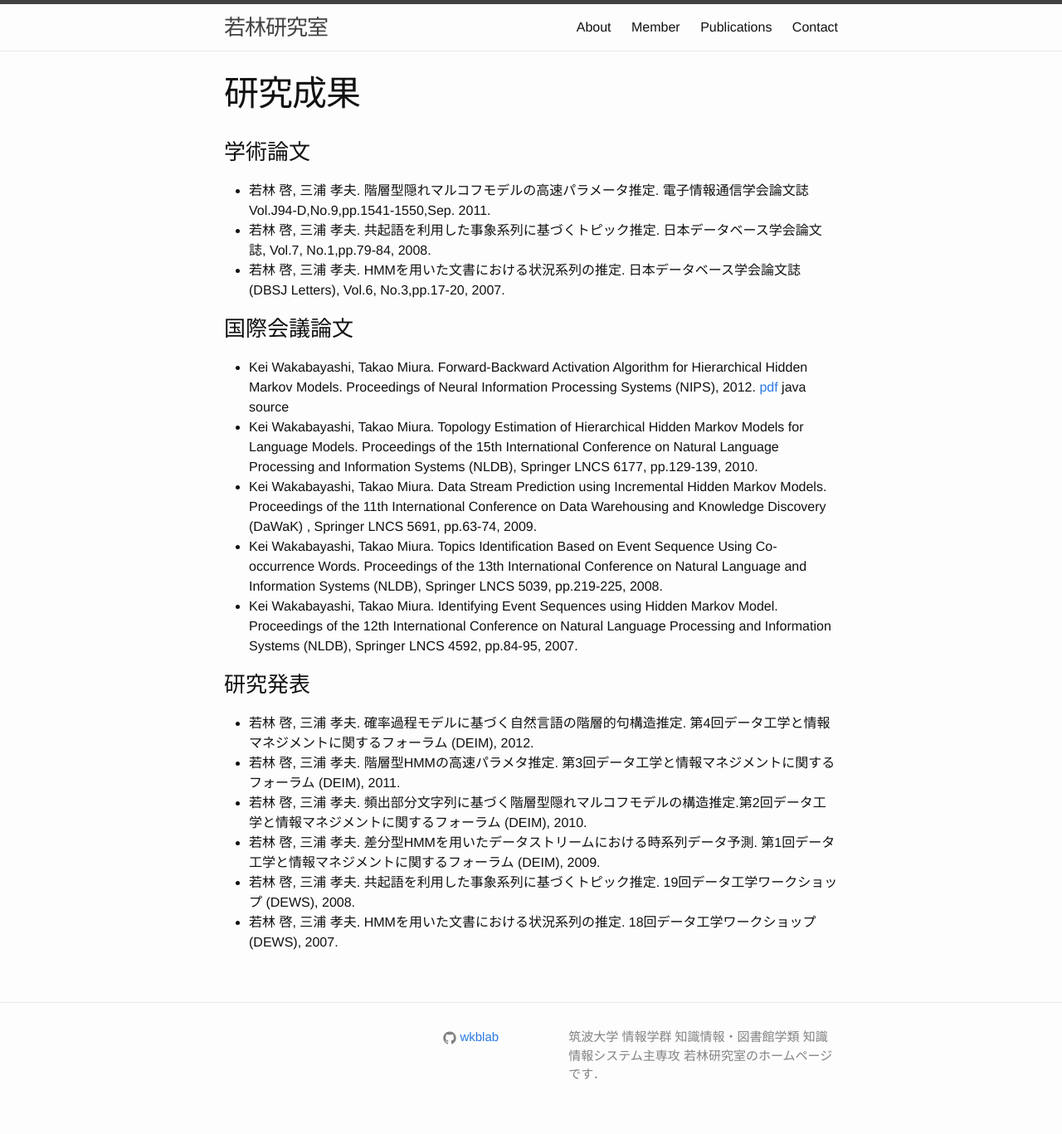
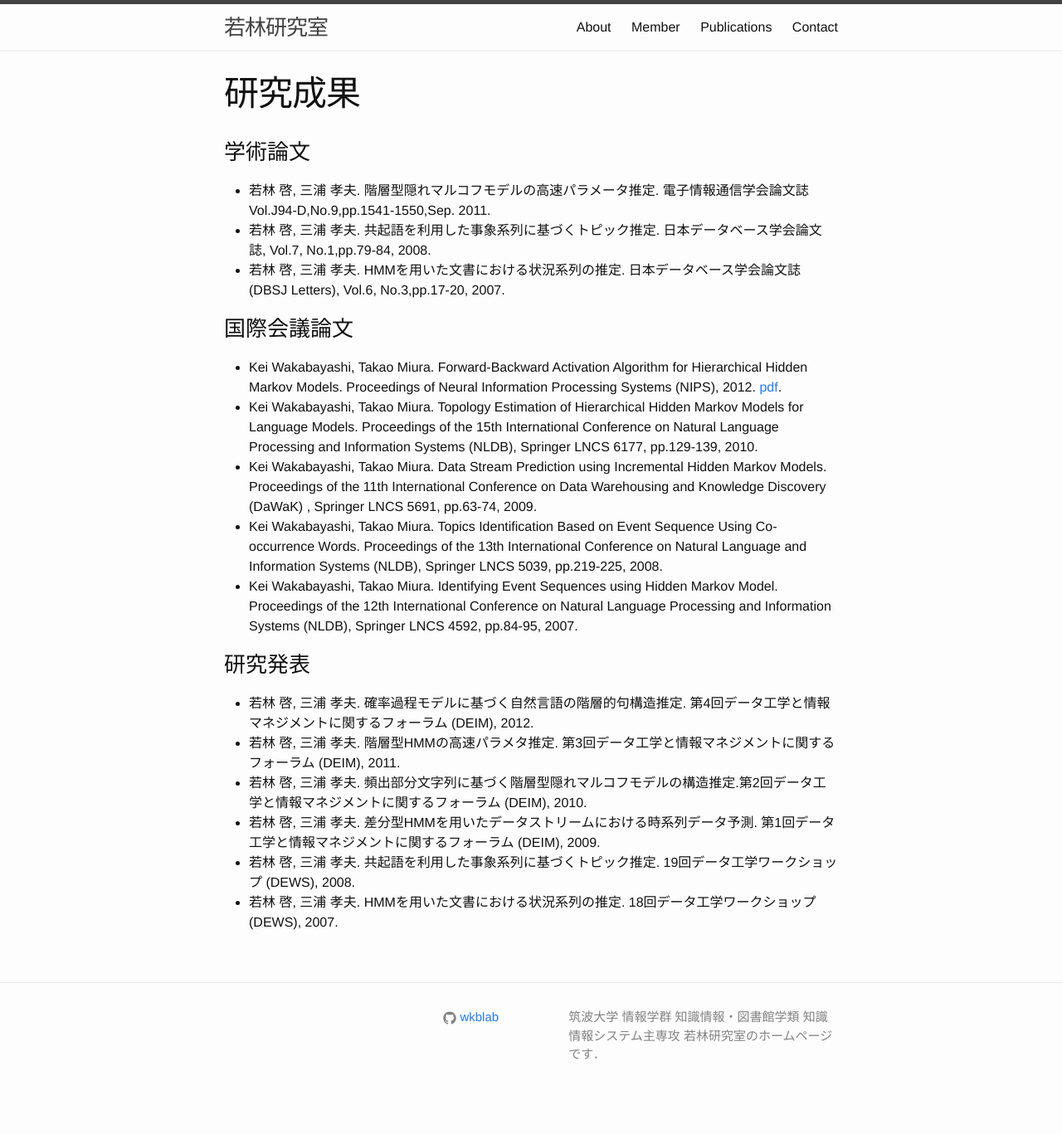
Before and after one commit to tzkwkblab/wkblab, a Jekyll site: the page built from publications.md, in a window 1280 px wide. Shown: the whole page at 83% size. Built offline with Jekyll 4.4.1, drawn with Linux system fonts in a browser that asks for light colours; after the commit the page ends 1343 px from its top, so only the background shows below that.

Commit message:
update publication.md

```diff
--- a/publications.md
+++ b/publications.md
@@ -12,7 +12,7 @@ permalink: /publications/
 
 ### 国際会議論文
 
-- Kei Wakabayashi, Takao Miura. Forward-Backward Activation Algorithm for Hierarchical Hidden Markov Models. Proceedings of Neural Information Processing Systems (NIPS), 2012. [pdf](http://papers.nips.cc/paper/4628-forward-backward-activation-algorithm-for-hierarchical-hidden-markov-models "pdf") java source
+- Kei Wakabayashi, Takao Miura. Forward-Backward Activation Algorithm for Hierarchical Hidden Markov Models. Proceedings of Neural Information Processing Systems (NIPS), 2012. [pdf](http://papers.nips.cc/paper/4628-forward-backward-activation-algorithm-for-hierarchical-hidden-markov-models "pdf").
 - Kei Wakabayashi, Takao Miura. Topology Estimation of Hierarchical Hidden Markov Models for Language Models. Proceedings of the 15th International Conference on Natural Language Processing and Information Systems (NLDB), Springer LNCS 6177, pp.129-139, 2010.
 - Kei Wakabayashi, Takao Miura. Data Stream Prediction using Incremental Hidden Markov Models. Proceedings of the 11th International Conference on Data Warehousing and Knowledge Discovery (DaWaK) , Springer LNCS 5691, pp.63-74, 2009.
 - Kei Wakabayashi, Takao Miura. Topics Identification Based on Event Sequence Using Co-occurrence Words. Proceedings of the 13th International Conference on Natural Language and Information Systems (NLDB), Springer LNCS 5039, pp.219-225, 2008.
```
